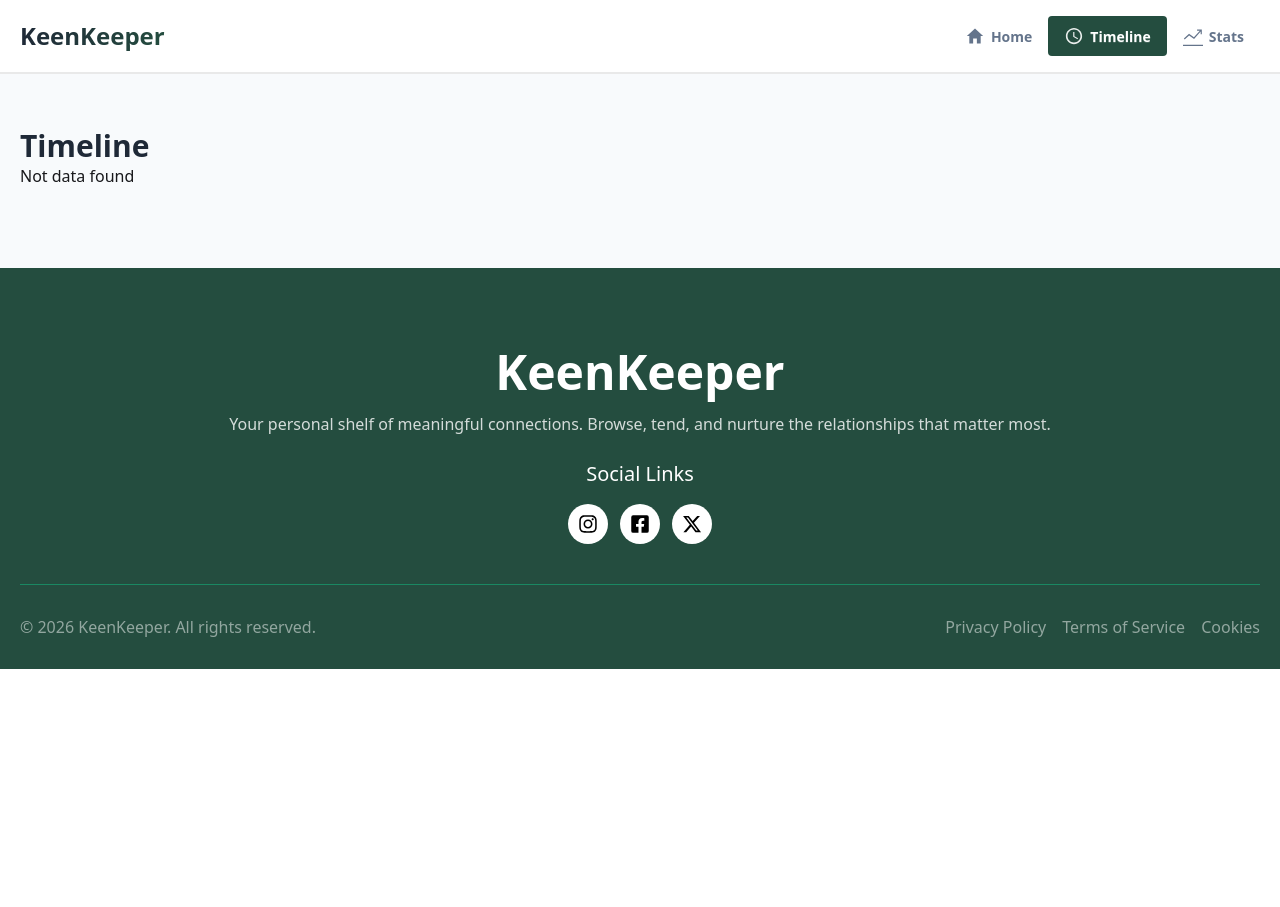
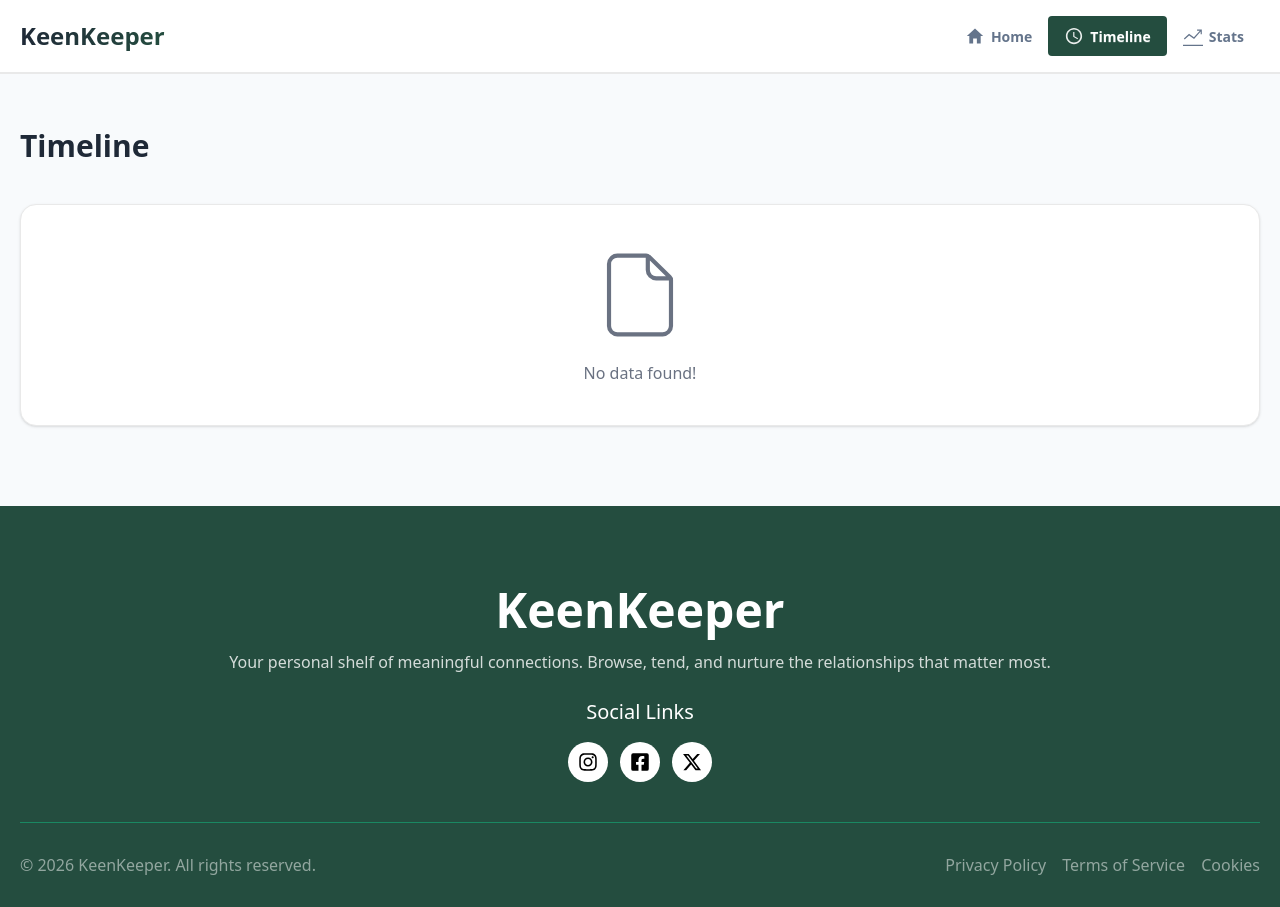
Before and after one commit to nayon-kumar/keen-keeper, a Next.js app: page /timeline in a window 1280 px wide. Before the commit the page ends 800 px from the top, so only its background shows below. Built offline with nearby package versions, Linux system fonts and the light colour scheme.

Commit message:
No data status added

```diff
--- a/src/app/stats/page.jsx
+++ b/src/app/stats/page.jsx
@@ -1,5 +1,6 @@
 "use client";
 import MyContainer from "@/components/Shared/MyContainer";
+import NoData from "@/components/Shared/NoData";
 import { MyContext } from "@/context/TimelineContext";
 import React, { useContext } from "react";
 
@@ -18,7 +19,7 @@ const StatsPage = () => {
           </>
         ) : (
           <>
-            <p>No data found</p>
+            <NoData />
           </>
         )}
       </MyContainer>
--- a/src/app/timeline/page.jsx
+++ b/src/app/timeline/page.jsx
@@ -1,8 +1,10 @@
 "use client";
 import MyContainer from "@/components/Shared/MyContainer";
+import NoData from "@/components/Shared/NoData";
 import { MyContext } from "@/context/TimelineContext";
 import TimelineCard from "@/ui/TimelineCard";
 import React, { useContext } from "react";
+import { CiFileOn } from "react-icons/ci";
 
 const TimelinePage = () => {
   const { timelines } = useContext(MyContext);
@@ -15,12 +17,12 @@ const TimelinePage = () => {
           </h3>
           {timelines.length > 0 ? (
             <>
-              <div>
+              <div className="my-6">
                 <select
                   defaultValue="Server location"
-                  className="select select-neutral"
+                  className="select select-neutral w-full sm:w-[300px]"
                 >
-                  <option disabled={true}>Server location</option>
+                  <option disabled={true}>Filter timeline</option>
                   <option>North America</option>
                   <option>EU west</option>
                   <option>South East Asia</option>
@@ -34,7 +36,7 @@ const TimelinePage = () => {
             </>
           ) : (
             <>
-              <p>Not data found</p>
+              <NoData />
             </>
           )}
         </div>
--- /dev/null
+++ b/src/components/Shared/NoData.jsx
@@ -0,0 +1,13 @@
+import React from "react";
+import { CiFileOn } from "react-icons/ci";
+
+const NoData = () => {
+  return (
+    <div className="bg-white shadow mt-10 py-10 flex flex-col items-center justify-center rounded-2xl border border-[#E9E9E9] text-gray-500">
+      <CiFileOn size={100} />
+      <p className="mt-4">No data found!</p>
+    </div>
+  );
+};
+
+export default NoData;
```
